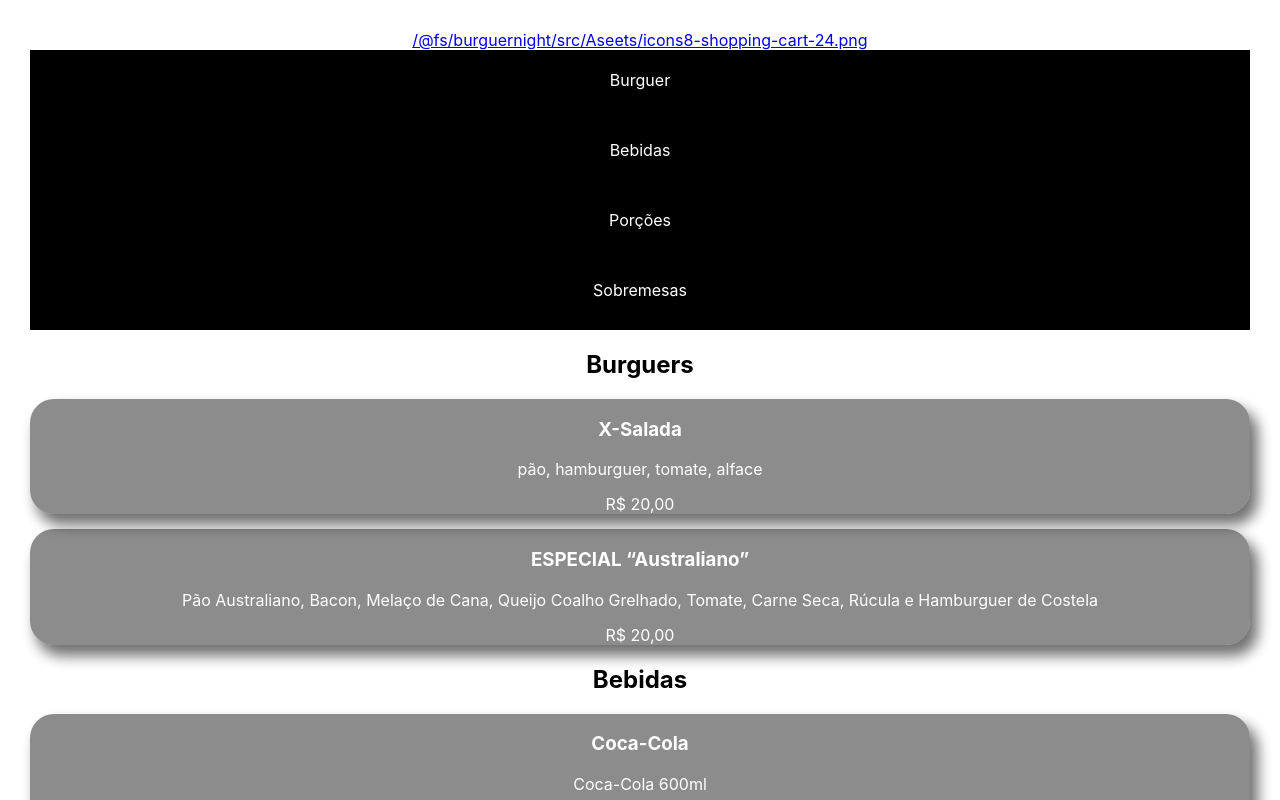
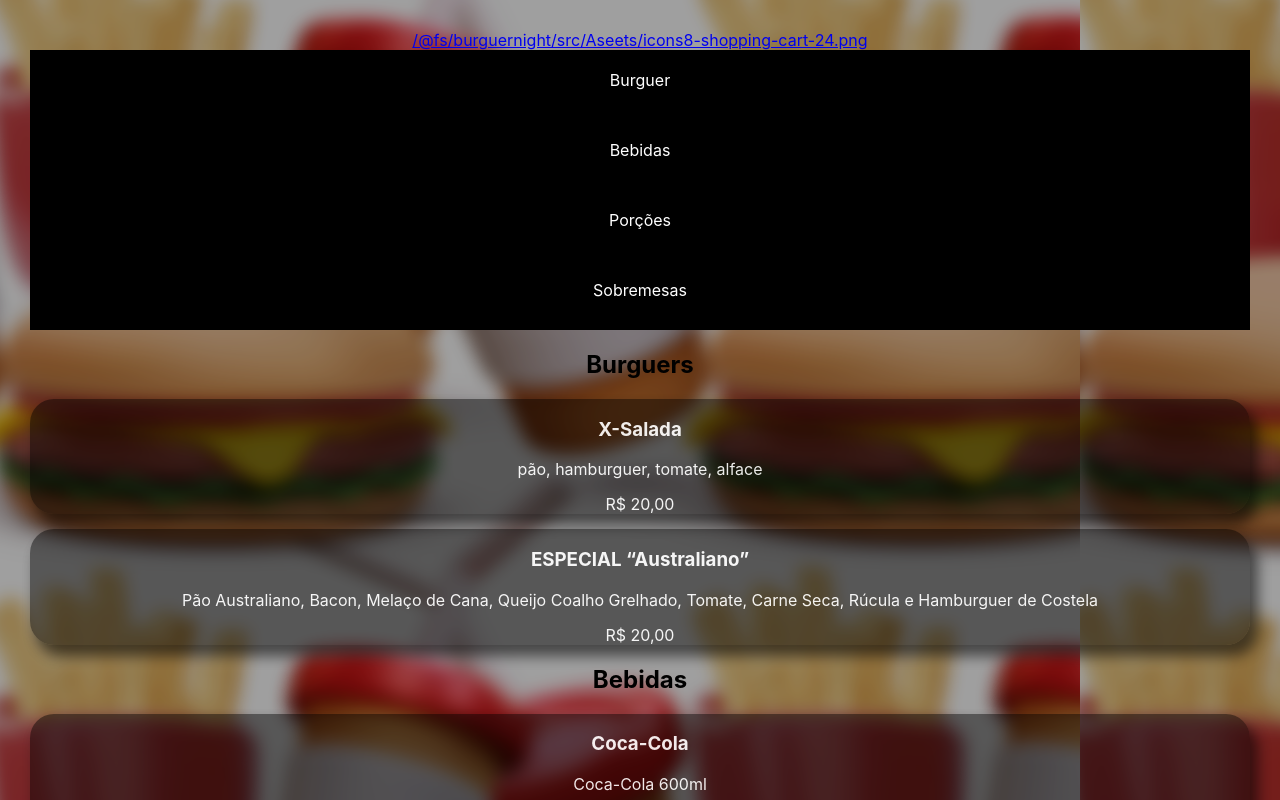
Before and after one commit to zZubat/Burguer-Night, a React (Create React App) app in the folder burguernight/: page / in a window 1280 px wide. Shown: the top 800 px of the page. Built offline with nearby package versions, Linux system fonts and the light colour scheme.

Commit message:
add background

```diff
--- a/burguernight/src/componentes/Tela/index.module.css
+++ b/burguernight/src/componentes/Tela/index.module.css
@@ -6,4 +6,6 @@
 
 .conteudo{
     padding: 30px;
+    background-image: url('../../Aseets/backgroundConfirmarPedido.png');
+    background-attachment: fixed;
 }
```
